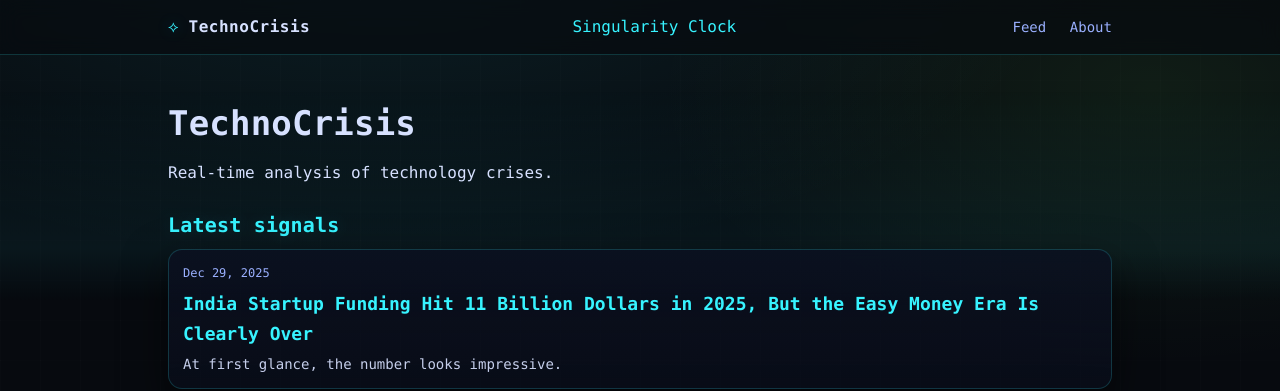
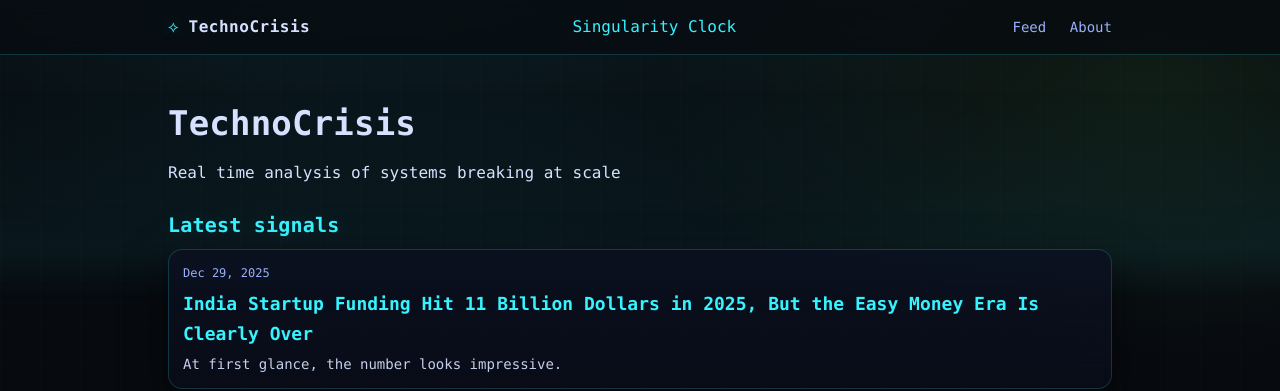
Before and after one commit to virtualnadeem/technocrisis, a Jekyll site: the page built from index.md, in a window 1280 px wide. Shown: the top 391 px of the page. Built offline with Jekyll 4.4.1, drawn with Linux system fonts in a browser that asks for light colours.

Commit message:
Update index.md

```diff
--- a/index.md
+++ b/index.md
@@ -4,8 +4,7 @@ title: Feed
 ---
 
 # TechnoCrisis
-Real-time analysis of technology crises.
-
+Real time analysis of systems breaking at scale
 ## Latest signals
 
 <ul class="post-list">
```
